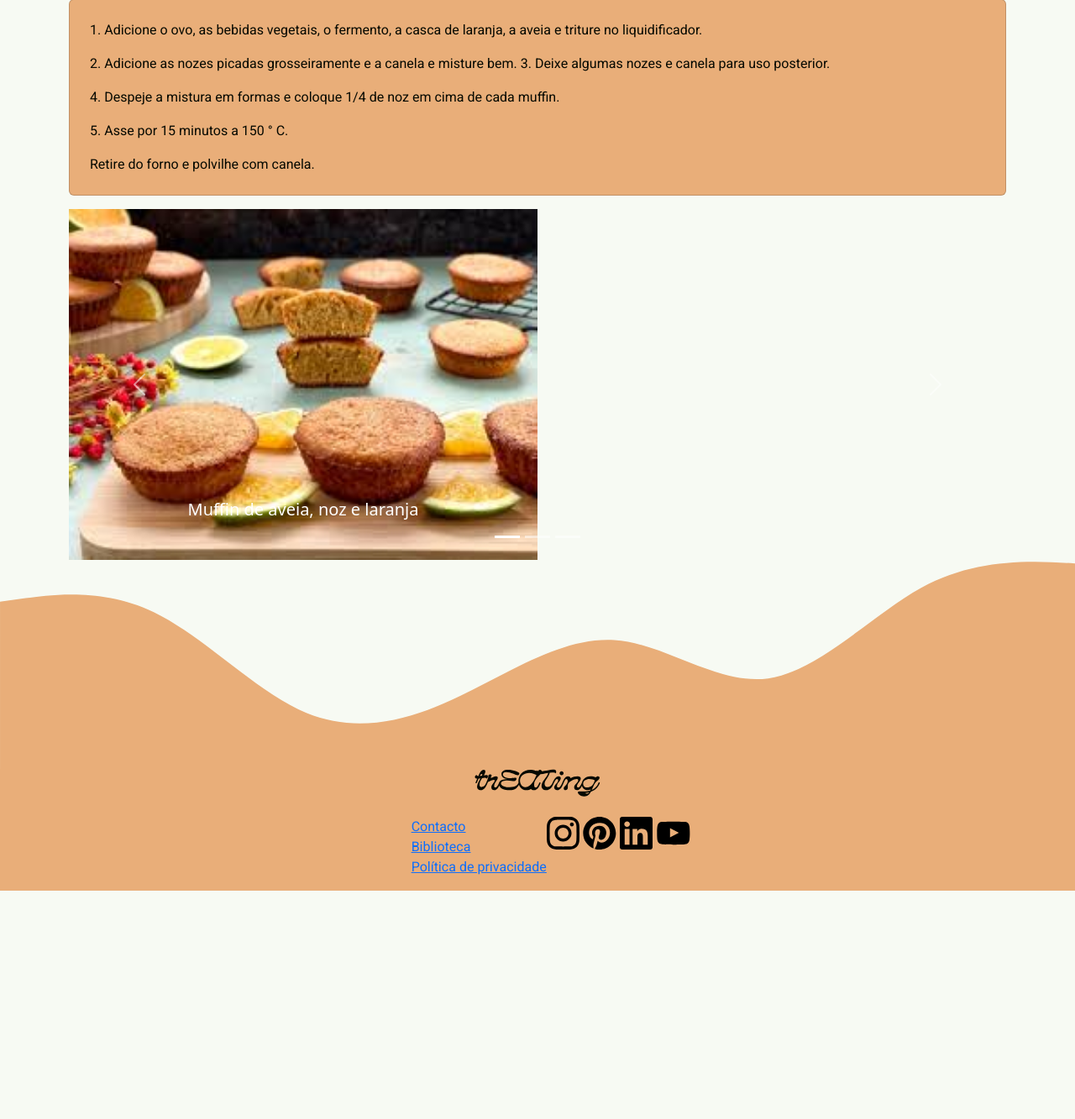
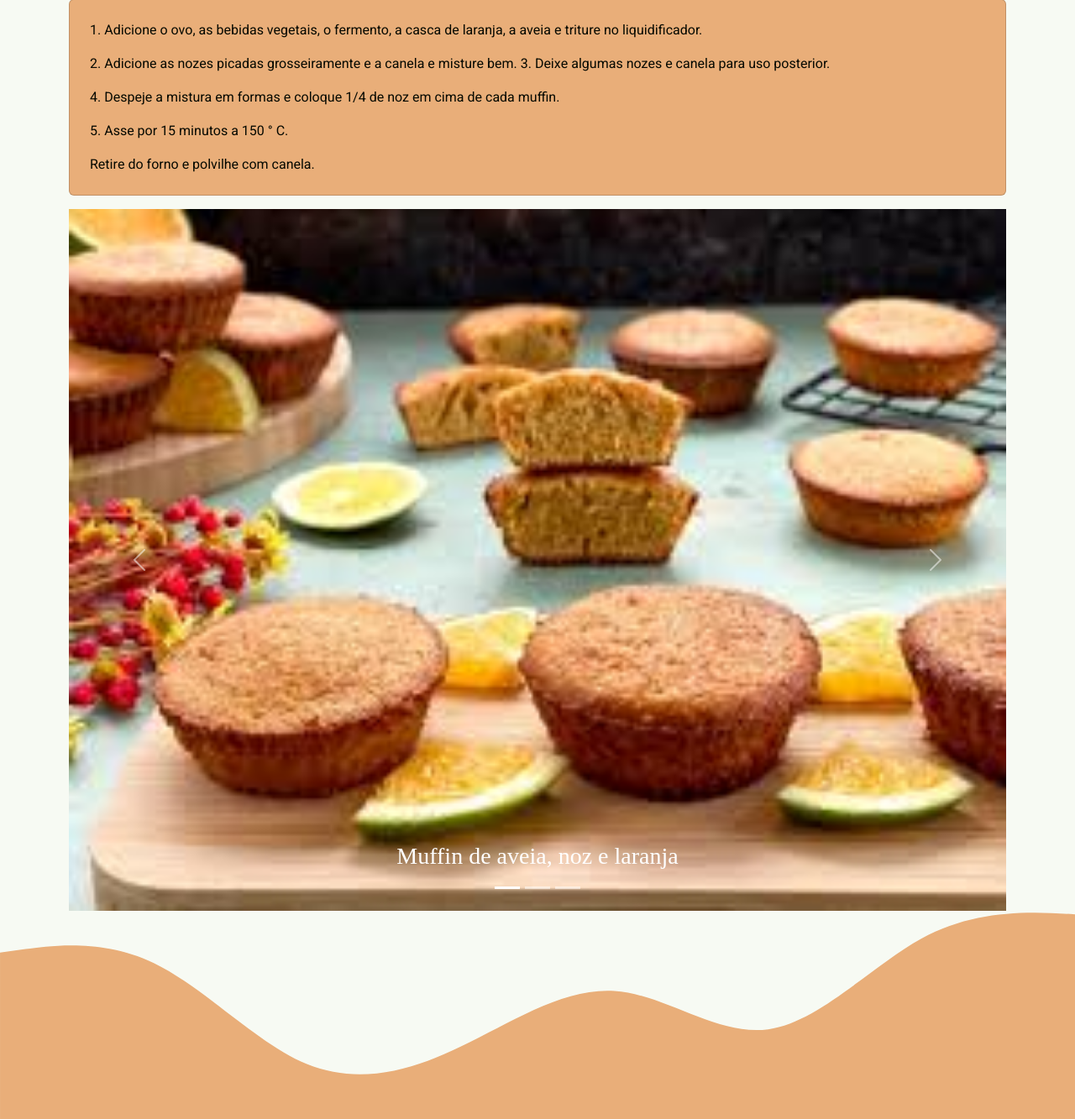
Before and after one commit to CarolinaFH4/treating_website, a PHP site: page /detalhereceita.php?idrecipe=1 in a window 1280 px wide. Shown: the part 1487-2820 px from the top of the page at 84% size. Before the commit the page ends 2548 px from the top, so only its background shows below. Run offline with PHP 8.4, Linux system fonts and the light colour scheme; data comes from the database, SQL or seed files in the repository; some web fonts are replaced.

Commit message:
pequenas mudanças estéticas

```diff
--- a/detalhereceita.php
+++ b/detalhereceita.php
@@ -77,7 +77,7 @@ $serving = $rec["servings"];
           <div class="card bg-primary-subtle mb-3 p-4">
             <?php //echo nl2br($steps)
               foreach ($ingredients as $ing)
-                echo "<p class='card-text pb-0'>$ing</p>";
+                echo "<p class='card-text'>$ing</p>";
             ?>
           </div>
         </div>
@@ -86,7 +86,7 @@ $serving = $rec["servings"];
           <div class="card bg-secondary-subtle mb-3 p-4">
             <?php //echo nl2br($steps)
               foreach ($steps as $step)
-                  echo "<p class='card-text pb-0'>$step</p>";
+                  echo "<p class='card-text'>$step</p>";
               ?>
           </div>
         </div>
@@ -100,12 +100,12 @@ $serving = $rec["servings"];
             <button type="button" data-bs-target="#carouselExampleCaptions" data-bs-slide-to="2" aria-label="Slide 3"></button>
           </div>
 
-          <div class="carousel-inner w-50">
+          <div class="carousel-inner w-100">
             <?php foreach($result as $row) { ?>
               <div class="carousel-item active">
                 <img src="media/recipes/<?php echo $row["images"]?>" class="d-block w-100" alt="<?php echo $row["title"] ?>">
                 <div class="carousel-caption d-md-block">
-                  <h5><?php echo $row["title"] ?></h5>
+                  <h3 ><?php echo $row["title"] ?></h3>
                 </div>
               </div>
             <?php } ?>
```
